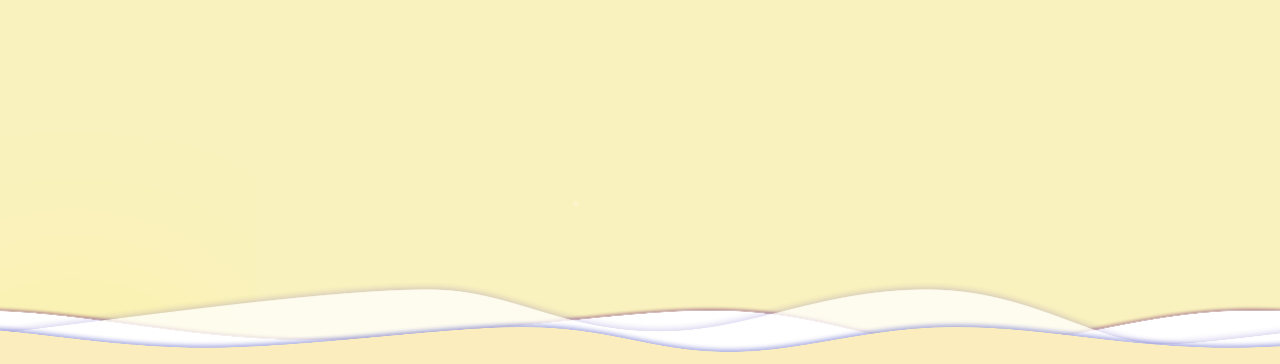
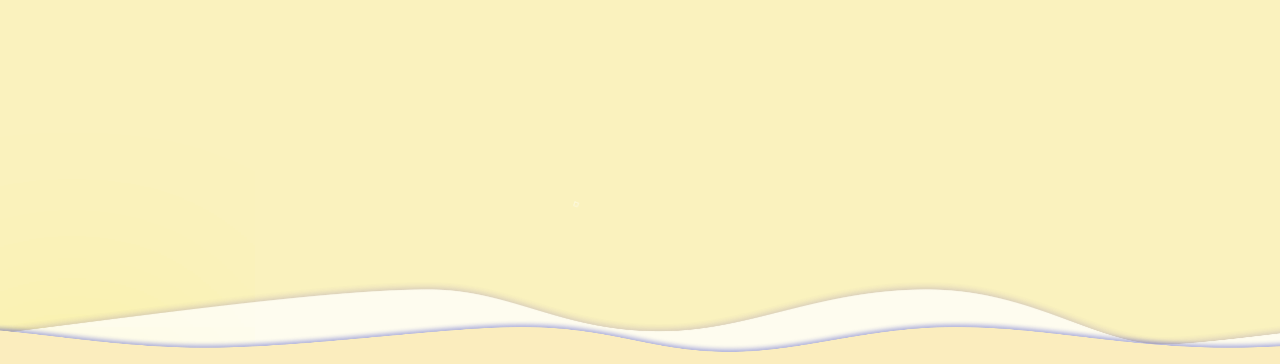
Before and after one commit to Watcharaphong09/MyPortfolio, a plain HTML site: page index.html in a window 1280 px wide. Shown: the part 436-800 px from the top of the page. Drawn offline with nearby package versions, Linux system fonts and the light colour scheme; a web font is replaced by a local one.

Commit message:
fix speed img

```diff
--- a/index.html
+++ b/index.html
@@ -44,9 +44,6 @@
     </div>
     <div class="waveWrapperInner bgMiddle">
       <div class="wave waveMiddle" style="background-image: url('image/wave-mid.png')"></div>
-    </div>
-    <div class="waveWrapperInner bgBottom">
-      <div class="wave waveBottom" style="background-image: url('image/wave-bot.png')"></div>
     </div>
 </div>
 
--- a/style.css
+++ b/style.css
@@ -424,6 +424,7 @@ footer .colum .socials a:hover{
     display: none;
     position: fixed;
     bottom: 16px;
+    right: 12px;
     font-size: 32px;
     color: #1f1f1f;
     text-decoration: none;
```
